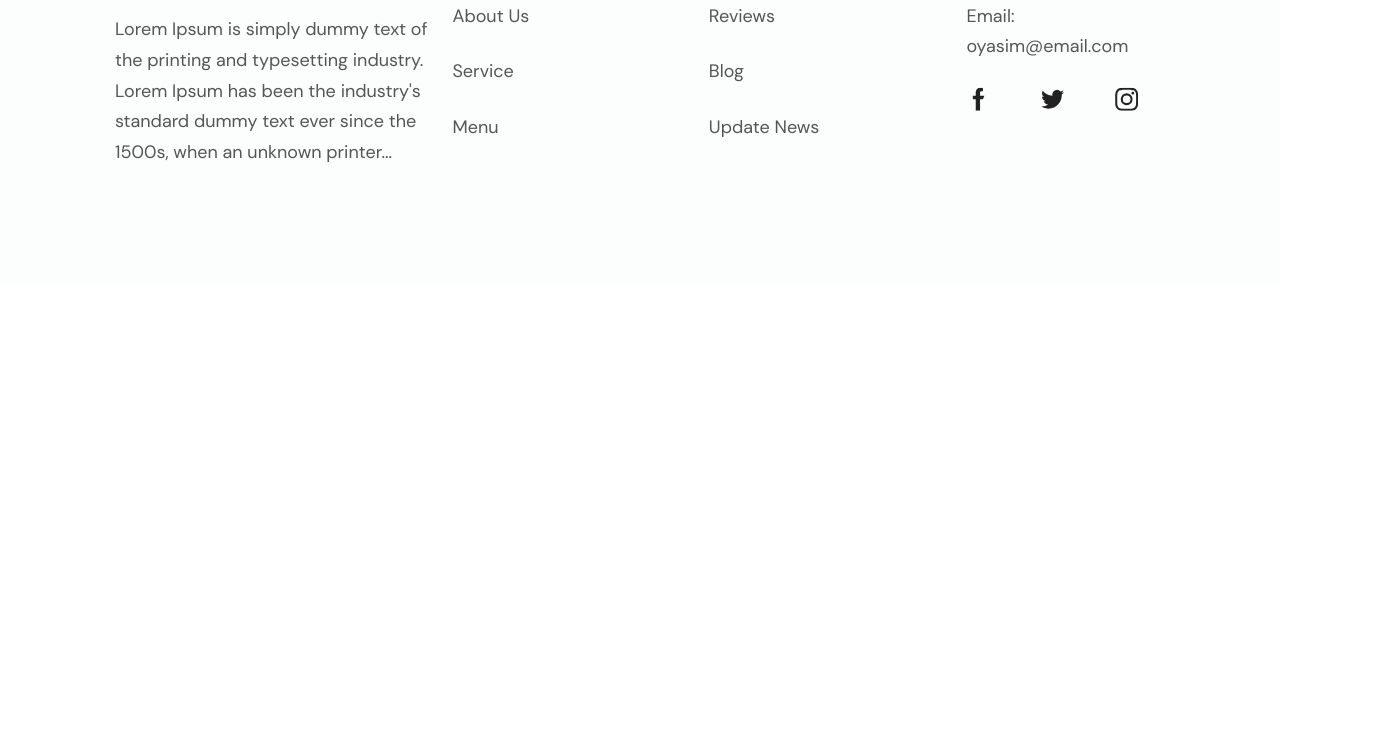
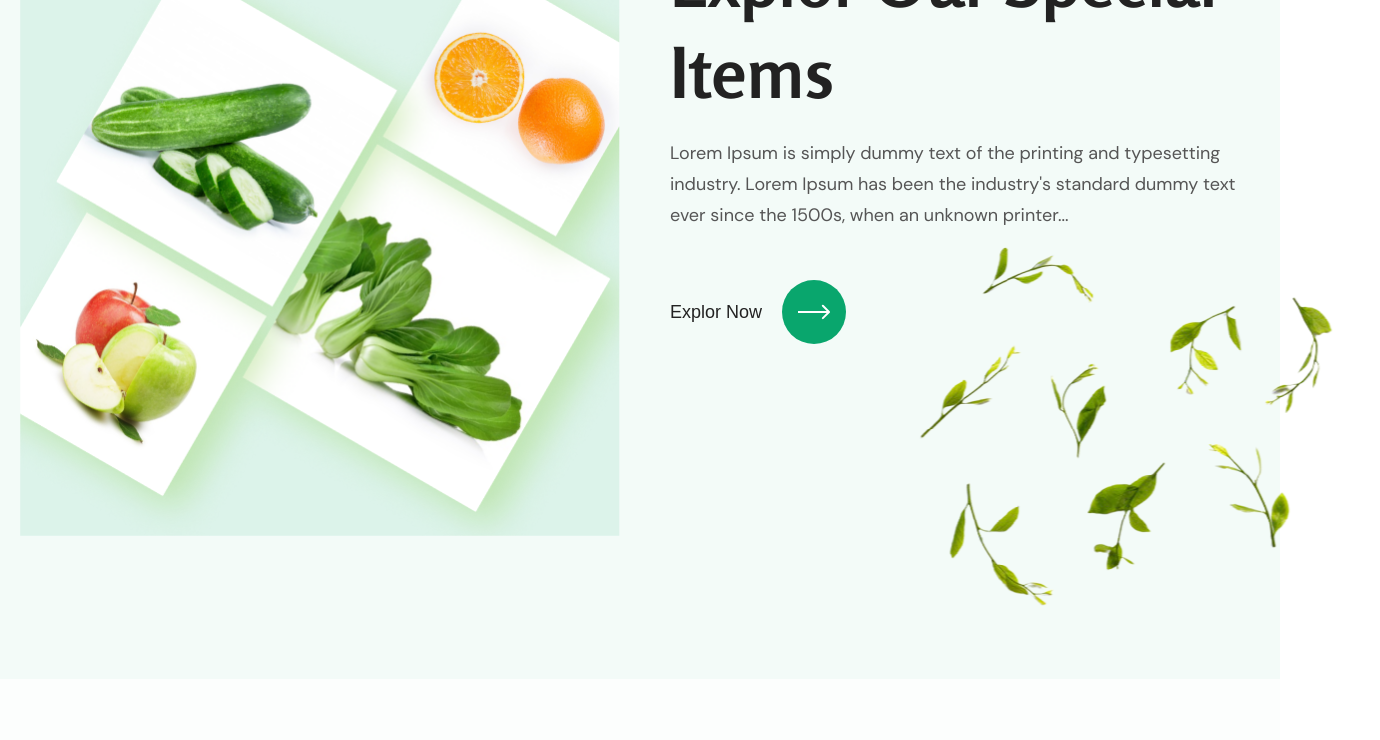
Before and after one commit to MihailDragni/Organic-food, a website: page app/index.html in a window 1280 px wide. Shown: the part 2262-3002 px from the top of the page, 1380 px wide, since content can reach past the window. Before the commit the page ends 2547 px from the top, so only its background shows below. Drawn offline with nearby package versions, Linux system fonts and the light colour scheme; files that its build step writes are made by us from their sources; a web font is replaced by a local one.

Commit message:
added special-items section

```diff
--- a/app/index.html
+++ b/app/index.html
@@ -82,7 +82,7 @@
                 industry's standard dummy text ever since the 1500s, when an unknown printer took a galley...
               </p>
             </div>
-            <a class="hero__link" href="#">
+            <a class="hero__link link" href="#">
               Order Now
             </a>
             <div class="hero__inner">
@@ -110,7 +110,7 @@
             </div>
           </div>
         </section>
-        <div class="about">
+        <section class="about">
           <div class="container">
             <h2 class="about__title title">
               Why We Aer The Best?
@@ -165,7 +165,28 @@
               </div>
             </div>
           </div>
-        </div>
+        </section>
+        <section class="special-items">
+          <div class="container">
+            <div class="special-items__inner">
+              <div class="special-items__bg"></div>
+              <div class="special-items__body">
+                <h2 class="special-items__title title">
+                  Explor Our Special Items
+                </h2>
+                <div class="special-items__text">
+                  <p>
+                    Lorem Ipsum is simply dummy text of the printing and typesetting industry. Lorem Ipsum has been the
+                    industry's standard dummy text ever since the 1500s, when an unknown printer...
+                  </p>
+                </div>
+                <a class="special-items__link link" href="#">
+                  Explor Now
+                </a>
+              </div>
+            </div>
+          </div>
+        </section>
       </main>
 
     </div>
--- a/app/scss/_global.scss
+++ b/app/scss/_global.scss
@@ -54,6 +54,41 @@ body {
   margin-bottom: 20px;
 }
 
+.link {
+  display: inline-flex;
+  align-items: center;
+  height: 64px;
+  color: $black-222;
+  font-weight: 500;
+  padding-right: 84px;
+  position: relative;
+
+  &::before {
+    content: '';
+    width: 64px;
+    height: 64px;
+    border-radius: 50%;
+    background-color: $green;
+    position: absolute;
+    right: 0;
+    z-index: 2;
+  }
+
+  &::after {
+    content: '';
+    mask-image: url('../images/sprite.svg#arrow-right');
+    background-color: $white;
+    mask-repeat: no-repeat;
+    mask-size: cover;
+    mask-position: center;
+    width: 32px;
+    height: 16px;
+    position: absolute;
+    right: 16px;
+    z-index: 3;
+  }
+}
+
 // .input-hidden {
 //   width: 1px;
 //   height: 1px;
--- a/app/scss/style.scss
+++ b/app/scss/style.scss
@@ -214,39 +214,7 @@
   }
 
   &__link {
-    display: inline-flex;
-    align-items: center;
-    height: 64px;
     margin: 0 auto;
-    color: $black-222;
-    font-weight: 500;
-    padding-right: 84px;
-    position: relative;
-
-    &::before {
-      content: '';
-      width: 64px;
-      height: 64px;
-      border-radius: 50%;
-      background-color: $green;
-      position: absolute;
-      right: 0;
-      z-index: 2;
-    }
-
-    &::after {
-      content: '';
-      mask-image: url('../images/sprite.svg#arrow-right');
-      background-color: $white;
-      mask-repeat: no-repeat;
-      mask-size: cover;
-      mask-position: center;
-      width: 32px;
-      height: 16px;
-      position: absolute;
-      right: 16px;
-      z-index: 3;
-    }
   }
 
   &__inner {
@@ -312,6 +280,7 @@
 
   &__title {
     position: relative;
+
     &::after {
       content: '';
       background-image: url('../images/content/ribbon.svg');
@@ -431,6 +400,7 @@
     margin: 0 auto;
     position: relative;
     transform: translateX(-85px);
+
     &::before {
       content: '';
       mask-image: url('../images/sprite.svg#arrow-down');
@@ -450,6 +420,7 @@
     position: relative;
     width: 600px;
     height: 600px;
+
     &::before {
       content: '';
       width: 420px;
@@ -468,7 +439,7 @@
     &::after {
       content: '';
       background-image: url('../images/content/ellipse.svg'),
-      url('../images/content/man.png');
+        url('../images/content/man.png');
       background-repeat: no-repeat;
       background-position: right, center 20px;
       width: 600px;
@@ -498,6 +469,44 @@
     transform: rotate(-45deg);
   }
 }
+
+.special-items {
+  background-color: $light-green;
+  padding: 89px 0 143px;
+
+  &__inner {
+    display: flex;
+  }
+
+  &__bg {
+    flex: 0 0 600px;
+    background-image: url('../images/content/cards.png');
+    background-repeat: no-repeat;
+    background-position: center;
+    background-size: cover;
+    width: 600px;
+    height: 600px;
+    margin-right: 50px;
+  }
+
+  &__text {
+    margin-bottom: 50px;
+    position: relative;
+    &::after {
+      content: '';
+      background-image: url('../images/content/fresh.png');
+      background-repeat: no-repeat;
+      background-position: center;
+      position: absolute;
+      width: 465px;
+      height: 397px;
+      top: 100%;
+      right: -120px;
+    }
+  }
+}
+
+
 
 .footer {
   padding: 67px 100px 118px;
```
Also changed, not shown: app/images/content/cards.png (added).
